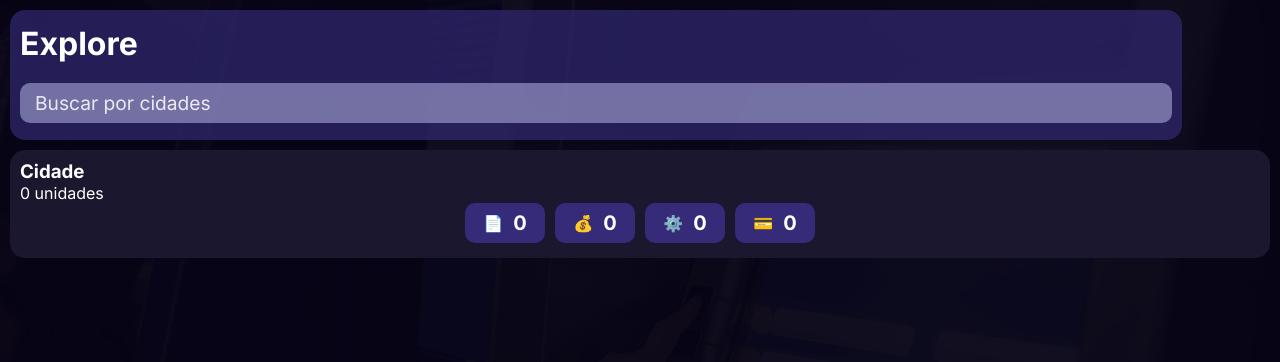
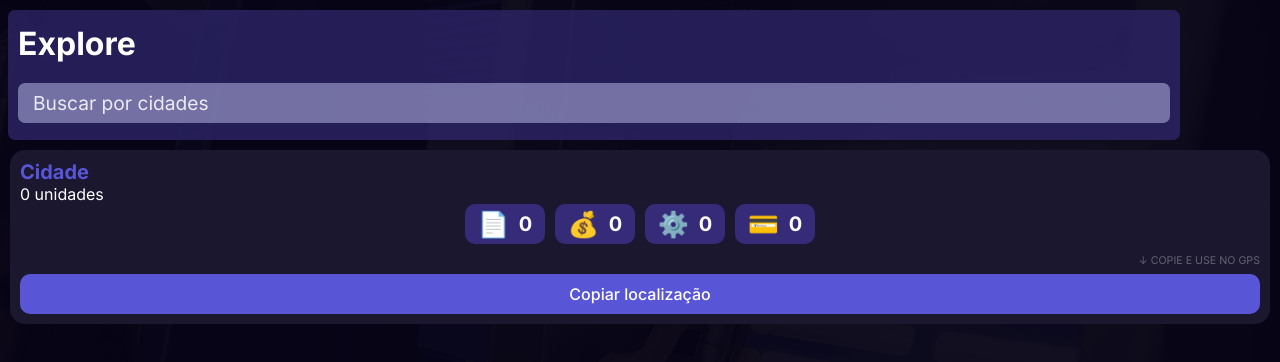
Before and after one commit to RICX-FN/ATM-CHECK, a React (Create React App) app in the folder frontend/: page /cliente in a window 1280 px wide. Shown: the top 362 px of the page. Built offline with nearby package versions, Linux system fonts and the light colour scheme.

Commit message:
Mod: avanços com a tela do cliente

```diff
--- a/frontend/src/pages/cliente/Cliente.tsx
+++ b/frontend/src/pages/cliente/Cliente.tsx
@@ -57,6 +57,10 @@ function Cliente() {
                 </div>
               </div>
             </div>
+
+            <p className="clickbtn-card-cliente">↓ COPIE E USE NO GPS</p>
+
+            <button className="btn-card-cliente">Copiar localização</button>
           </div>
         </section>
       </div>
--- a/frontend/src/pages/cliente/cliente.css
+++ b/frontend/src/pages/cliente/cliente.css
@@ -12,11 +12,11 @@
   display: flex;
   justify-content: center;
   flex-direction: column;
-  border-radius: 15px;
+  border-radius: 7px;
   padding: 10px;
   position: fixed;
   top: 10px;
-  left: 10px;
+  left: 8px;
   right: 10px;
   background-color: #352b79a8;
   width: 90dvw;
@@ -26,6 +26,7 @@
 .search-bar-cliente {
   width: 90vw;
   height: 40px;
+  border-radius: 7px;
 }
 
 .linha-card-cliente {
@@ -68,3 +69,31 @@
   font-weight: 700;
   font-size: 15pt;
 }
+
+.icon-card-cliente {
+  font-size: 25px;
+}
+
+.cidade-cliente {
+  color: #5856D6;
+  font-size: 20px;
+}
+
+.btn-card-cliente {
+  width: 100%;
+  background-color: #5856D6;
+  font-weight: 500;
+  font-size: 1em;
+  padding: 10px;
+  border: none;
+  cursor: pointer;
+  margin-top: 7px;
+  border-radius: 10px;
+}
+
+.clickbtn-card-cliente {
+  color: #ffffff52;
+  font-size: 8pt;
+  text-align: right;
+  margin-top: 5px;
+}
```
